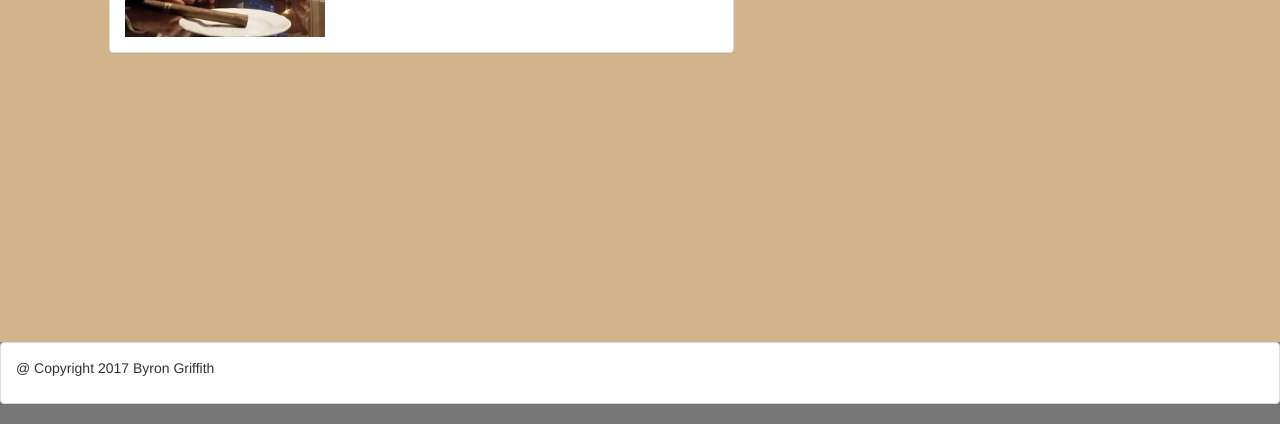
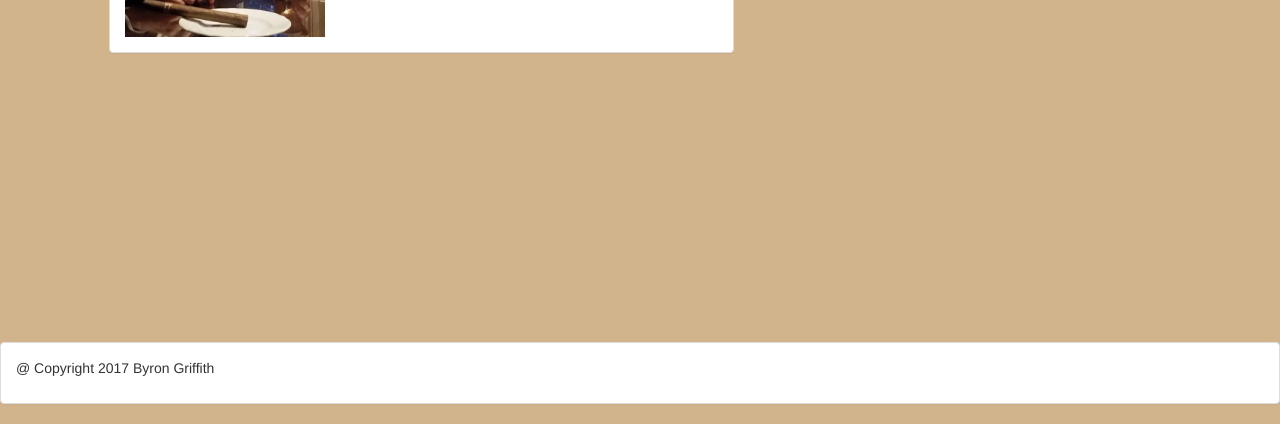
Before and after one commit to GRIFF91/Bootstrap-Portfolio, a plain HTML site: page index.html in a window 1280 px wide. Shown: the part 376-800 px from the top of the page. Drawn offline with nearby package versions, Linux system fonts and the light colour scheme.

Commit message:
third commit

```diff
--- a/assets/css/style.css
+++ b/assets/css/style.css
@@ -17,6 +17,6 @@ button {
 	background-color: #4aaaa5;
 }
 
-footer {
-	 background-color: #777;
+/*footer {*/
+	 /*background-color: #777;*/
 }
```
